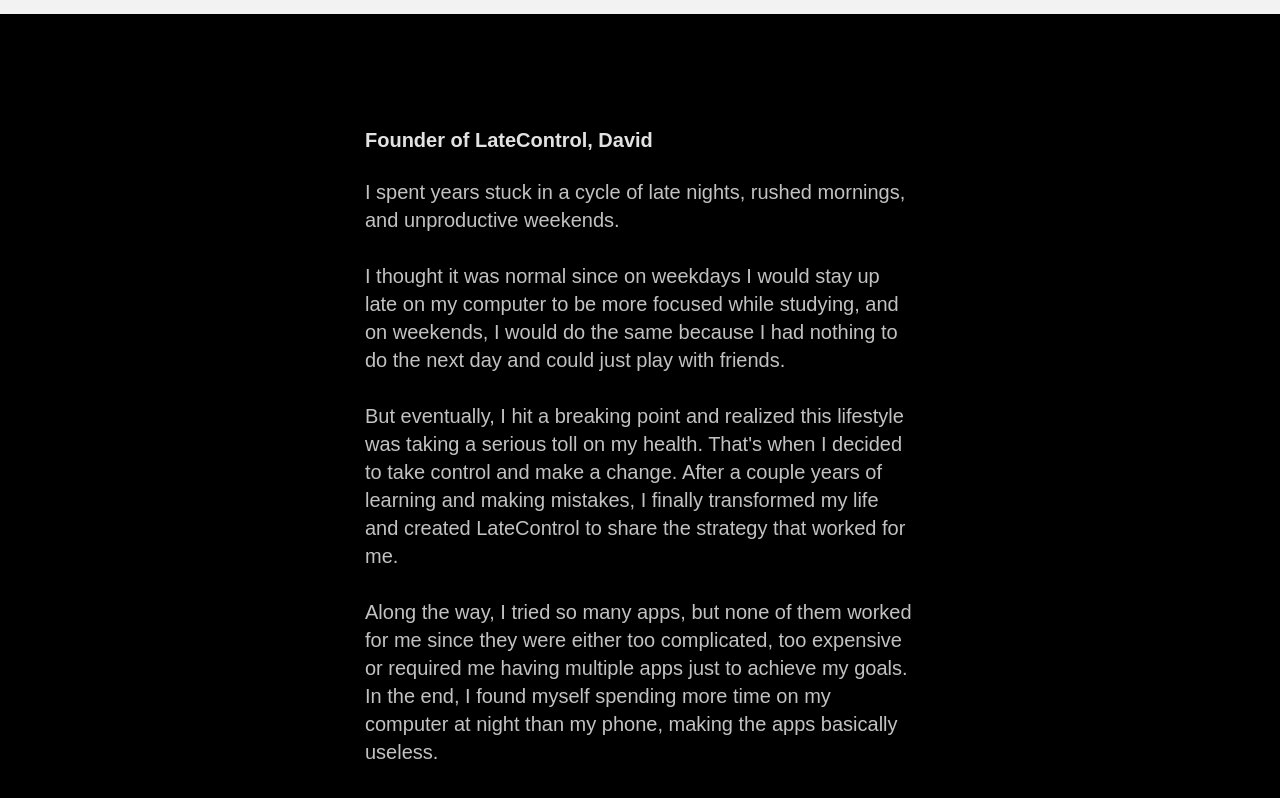
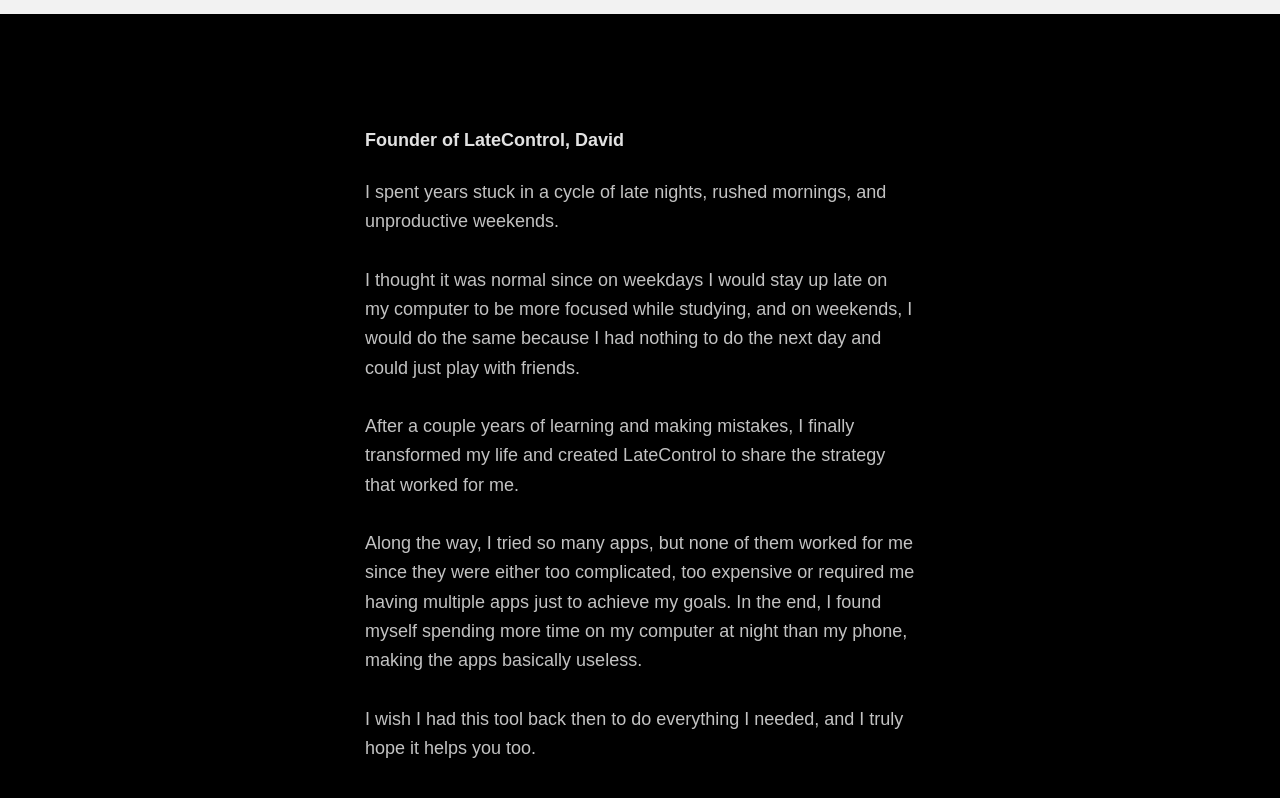
Before and after one commit to DavidDerama/first-project, a Next.js app: page / in a window 1280 px wide. Shown: the part 1580-2378 px from the top of the page. Built offline with nearby package versions, Linux system fonts and the light colour scheme; no server answers; a web font is replaced by a local one.

Commit message:
improved founder's message

```diff
--- a/src/components/founder/FounderSection.tsx
+++ b/src/components/founder/FounderSection.tsx
@@ -6,11 +6,11 @@
   return (
     <div className="bg-black mt-6">
       <Content className="w-full py-28">
-        <div className="max-w-[550px] text-xl mx-auto">
+        <div className="max-w-[550px] text-lg mx-auto">
           <h2 className="text-dark_heading font-bold">
             Founder of LateControl, David
           </h2>
-          <p className="pt-6  text-dark_paragraph">
+          <p className="pt-6  text-dark_paragraph leading-relaxed">
             I spent years stuck in a cycle of late nights, rushed mornings, and
             unproductive weekends. <br /> <br />
             I thought it was normal since on weekdays I would stay up late on my
@@ -19,18 +19,17 @@
             play with friends.
             <br />
             <br />
-            But eventually, I hit a breaking point and realized this lifestyle
-            was taking a serious toll on my health. That's when I decided to
-            take control and make a change. After a couple years of learning and
-            making mistakes, I finally transformed my life and created
-            LateControl to share the strategy that worked for me.
+            After a couple years of learning and making mistakes, I finally
+            transformed my life and created LateControl to share the strategy
+            that worked for me.
             <br />
             <br />
             Along the way, I tried so many apps, but none of them worked for me
-            since they were either too complicated, too expensive or required me
-            having multiple apps just to achieve my goals. In the end, I found
-            myself spending more time on my computer at night than my phone,
-            making the apps basically useless.
+            since they were either <span>too complicated</span>,{" "}
+            <span>too expensive</span> or required me having{" "}
+            <span>multiple apps</span> just to achieve my goals. In the end, I
+            found myself spending more time on my computer at night than my
+            phone, making the apps basically useless.
             <br />
             <br />I wish I had this tool back then to do everything I needed,
             and I truly hope it helps you too.
--- a/src/components/pricing/Plans.tsx
+++ b/src/components/pricing/Plans.tsx
@@ -85,7 +85,7 @@
         </p>
         <ul
           role="list"
-          className="mt-8 space-y-3 text-sm text-dark dark:text-light  sm:mt-10"
+          className="mt-8 space-y-3 text-sm text-dark dark:text-light sm:mt-10"
         >
           {lifetime.benefits.map((item, index) => {
             return (
```
